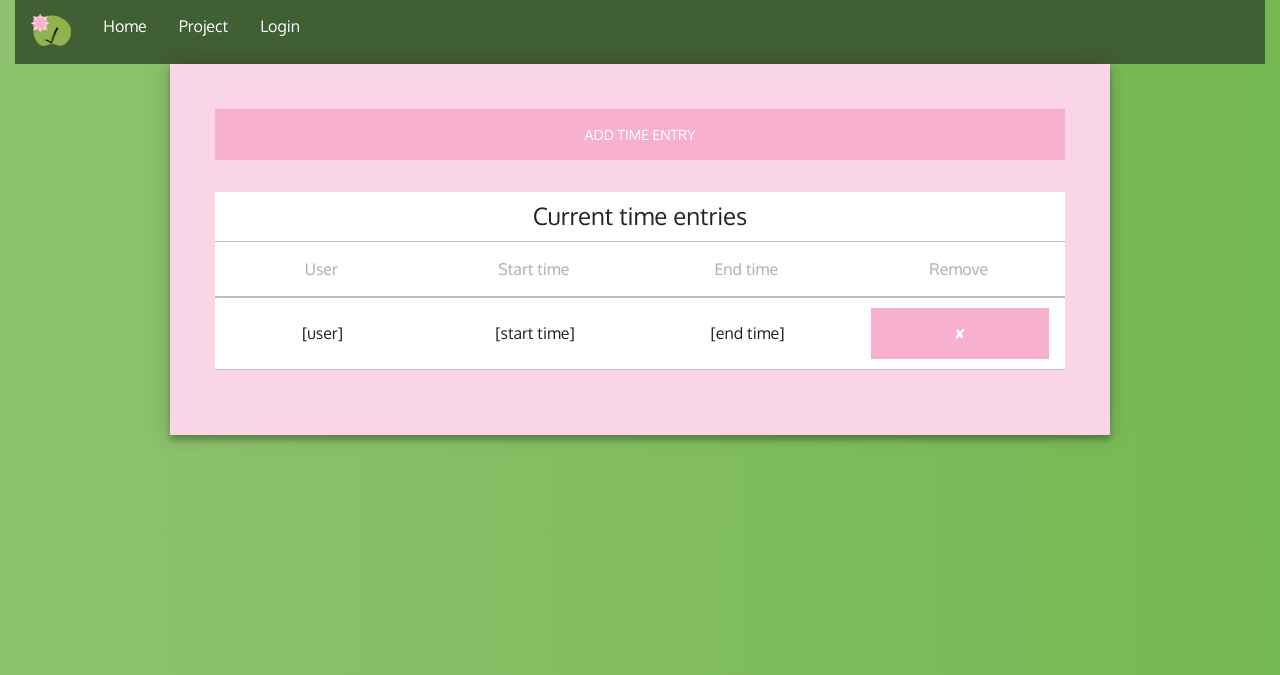
After one commit to nelsontran/chopin-liszt, a Flask app: template app/templates/core/timeentry.html in a window 1280 px wide. The commit adds this page. Shown: the top 675 px of the page. Run offline with Flask 2, Linux system fonts and the light colour scheme; the template is opened without the code that fills it: most values are stand-ins (such as "Sample title", 1, 10 or a date in 2020); some libraries are stand-ins or nearby versions.

Commit message:
Rudimentary timeentry HTML (at 0250 thanks Nelson)
send help nelson has me trapped

```diff
--- a/app/static/css/style.css
+++ b/app/static/css/style.css
@@ -1,7 +1,11 @@
+.login-page,
 .register-page,
+.landing-page,
 .project-page,
-.landing-page,
-.login-page {
+.tasks-page,
+.timeentry-page,
+.create-task-page,
+.create-project-page {
     width: 940px;
     padding: 4% 0 0;
     margin: auto;
--- a/app/templates/core/create_project.html
+++ b/app/templates/core/create_project.html
@@ -26,7 +26,7 @@
         </div>
     </nav>
 
-	<div class="login-page">
+	<div class="create-project-page">
 		<div class="form">
 			<form class="project-form" action="{{ url_for('core.create_project') }}" method="post">
 				<input type="text" name="name" placeholder="Project Name" value="{{ request.form.name }}" />
--- a/app/templates/core/tasks.html
+++ b/app/templates/core/tasks.html
@@ -26,7 +26,7 @@
         </div>
     </nav>
 
-	<div class="login-page">
+	<div class="tasks-page">
 		<div class="form">
 			<form action="{{ url_for('core.create_task', project_id=project_id) }}">
 				<button type="submit" style="margin-bottom: 32px;">Create New Task</button>
--- /dev/null
+++ b/app/templates/core/timeentry.html
@@ -0,0 +1,56 @@
+<!DOCTYPE html>
+<html lang="en">
+
+<head>
+    <title>LilyTask</title>
+    <meta name="viewport" content="width=device-width, initial-scale=1.0">
+    <link rel="stylesheet" type="text/css" href="{{ url_for('static', filename='css/bootstrap.css') }}" />
+    <link rel="stylesheet" type="text/css" href="{{ url_for('static', filename='css/style.css') }}" />
+    <link rel="stylesheet" type="text/css" href="{{ url_for('static', filename='css/fonts.css') }}" />
+</head>
+
+<body>
+    <nav>
+        <div class="container-fluid">
+            <ul>
+                <li><a href="{{ url_for('landing.index') }}"><img src="/static/img/ser322_tasklily_lily_128.png"></a></li>
+                <li><a href="{{ url_for("landing.index") }}">Home</a></li>
+                <li><a href="{{ url_for("core.projects") }}">Project</a></li>
+
+                {% if current_user.is_authenticated %}
+                    <li><a href="{{ url_for("auth.logout") }}">Logout</a></li>
+                {% else %}
+                    <li><a href="{{ url_for("auth.login") }}">Login</a></li>
+                {% endif %}
+            </ul>
+        </div>
+    </nav>
+
+    <div class="taskentry-page">
+        <div class="form">
+            <form action="{{ url_for('core.create_task', project_id=project_id) }}">
+                <button type="submit" style="margin-bottom: 32px;">Add time entry</button>
+                <h1>Current time entries</h1>
+                <table id="active-tasks" class="flat-table">
+                    <tr>
+                        <th>User</th>
+                        <th>Start time</th>
+                        <th>End time</th>
+                        <th>Remove</th>
+                    </tr>
+                    {% for row in range(active_tasks['id']|count) %}
+                        <tr>
+                            <td>[user]</a></td>
+                            <td>[start time]</td>
+                            <td>[end time]</td>
+                            <td><button id="remove-timeentry" type="button">✘</button></td>
+                        </tr>
+                    {% endfor %}
+                </table>
+            </form>
+        </div>
+    </div>
+
+    <script type="text/javascript" src="{{ url_for('static', filename='js/jquery.min.js') }}"></script>
+</body>
+</html>
```
